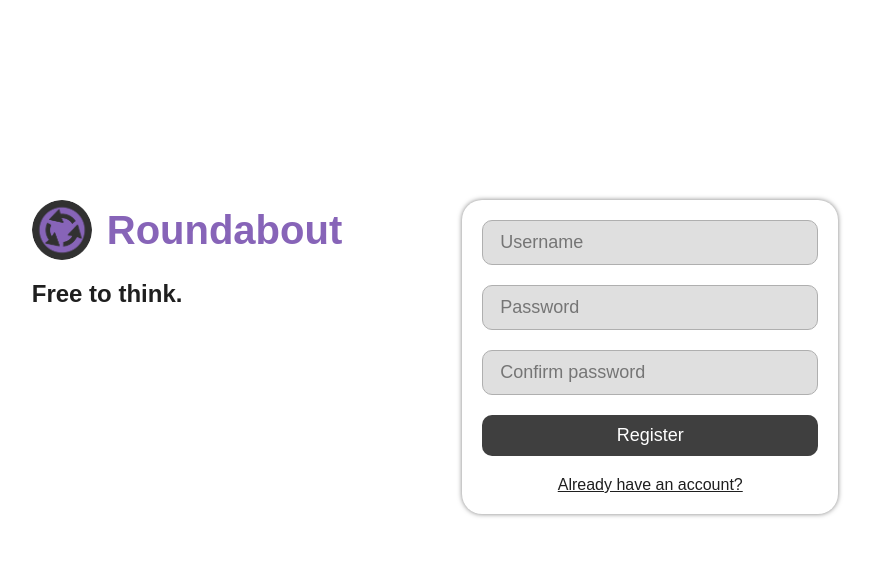
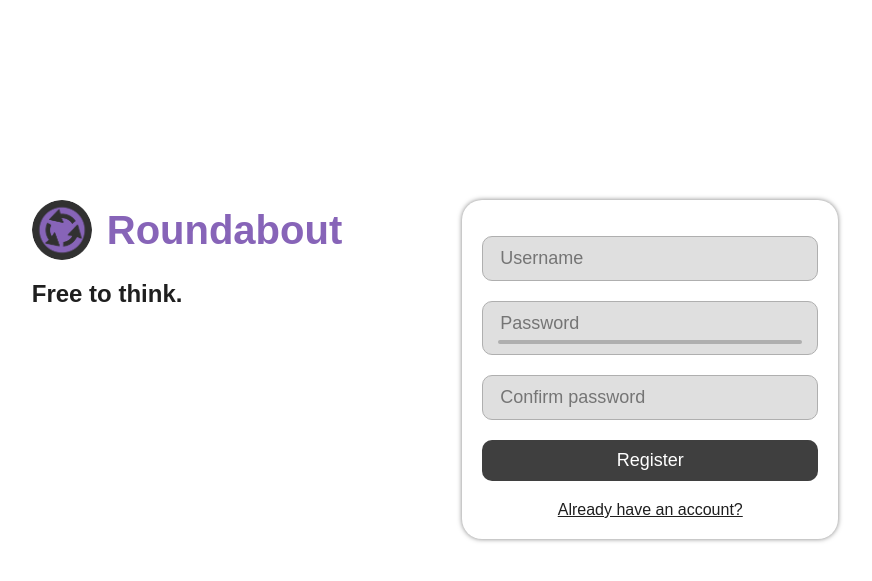
Before and after one commit to Etto48/Roundabout, a Flask app: page /register in a window 1280 px wide. Shown: the top 581 px of the page, without its empty margins (205-1077 px from the left). Run offline with Flask 2, Linux system fonts and the light colour scheme; some libraries are stand-ins or nearby versions.

Commit message:
better login/registration interface

```diff
--- /dev/null
+++ b/Roundabout/static/scripts/password_strenght.js
@@ -0,0 +1,22 @@
+function grade_password(password) {
+    if(password.length==0)
+    {
+        return -1;
+    }
+    if(password.match(/^(?=.*[\!\@\#\$\%\^\&\*\(\)\-\_\=\+\[\]\{\}\;\:\'\"\<\>\,\.\\\|\/\?])(?=.*?[A-Z])(?=.*?[a-z])(?=.*?[0-9]).{8,255}$/))
+    {
+        return 3;
+    }
+    else if(password.match(/^(?=.*?[A-Z])(?=.*?[a-z])(?=.*?[0-9]).{8,255}$/) || password.match(/^(?=.*[\!\@\#\$\%\^\&\*\(\)\-\_\=\+\[\]\{\}\;\:\'\"\<\>\,\.\\\|\/\?])(?=.*?[a-z])(?=.*?[0-9]).{8,255}$/) || password.match(/^(?=.*?[A-Z])(?=.*[\!\@\#\$\%\^\&\*\(\)\-\_\=\+\[\]\{\}\;\:\'\"\<\>\,\.\\\|\/\?])(?=.*?[0-9]).{8,255}$/))
+    {
+        return 2;
+    }
+    else if(password.match(/^(?=.*?[a-z])(?=.*?[0-9]).{8,255}$/) || password.match(/^(?=.*?[A-Z])(?=.*?[0-9]).{8,255}$/))
+    {
+        return 1;
+    }
+    else
+    {
+        return 0;
+    }
+}
--- a/Roundabout/static/scripts/register_login.js
+++ b/Roundabout/static/scripts/register_login.js
@@ -34,17 +34,27 @@ function register() {
                         end_waiting_animation();
                         waiting = false;
                         //TODO: handle registration fail
+                        var ndiv = $("#name-container");
+                        var pdiv = $("#pwd-container");
+                        var cdiv = $("#cpwd-container");
+
                         if(data.why=='nregex')
                         {
                             console.log('Username does not respect the regex');
+                            ndiv.addClass("wrong");
+                            $("#error-text").text("Username must be at least 4 characters, at most 16 and contain only letters, numbers or \"-\" and \"_\"");
                         }
                         else if(data.why=='pregex')
                         {
                             console.log('Password does not respect the regex');
+                            pdiv.addClass("wrong");
+                            $("#error-text").text("Password must be at least 8 characters, and must contain at least one letter and one number");
                         }
                         else if(data.why=='npresent')
                         {
                             console.log('Username already in use');
+                            ndiv.addClass("wrong");
+                            $("#error-text").text("Username is already in use");
                         }
                     }
                 }
@@ -55,6 +65,11 @@ function register() {
             }
         );
         }
+    }
+    else
+    {
+        $("#cpwd-container").addClass("wrong");
+        $("#error-text").text("The two passwords must match");
     }
 }
 
@@ -80,6 +95,7 @@ function login() {
                 else {
                     //login error
                     //TODO: handle registration fail
+                    $("#error-text").text("Wrong username or password");
                     end_waiting_animation();
                     waiting=false;
                 }
@@ -94,8 +110,115 @@ function login() {
     }
 }
 
+
+function register_name_check() {
+    var name = $("#name").val();
+    var ndiv = $("#name-container");
+    if(!name.match(/^[a-zA-Z0-9_-]{4,16}$/))
+    {
+        ndiv.addClass("wrong");
+        //$("#error-text").text("Username must be at least 4 characters, at most 16 and contain only letters, numbers or \"-\" and \"_\"");
+    }
+    else
+    {
+        ndiv.removeClass("wrong");
+        //$("#error-text").text("");
+    }
+}
+
+function register_password_check() {
+    var grade = grade_password($("#password").val());
+    var bar = $("#pwd-strenght")
+    var div = $("#pwd-container");
+    var cdiv = $("#cpwd-container");
+    var pwd = $("#password").val();
+    var cpwd = $("#cpassword").val();
+    var bar_cont = $("#pwd-strenght-bg");
+
+    var good = true;
+    if(pwd != cpwd && cpwd != "") {
+        cdiv.addClass("wrong");
+        //$("#error-text").text("The two passwords must match");
+        good = false
+    }
+    else
+    {
+        cdiv.removeClass("wrong");
+    }
+
+    if(grade == -1)
+    {
+        bar.width("0%");
+        bar.css("background-color","red");
+        div.addClass("wrong");
+        //$("#error-text").text("Password must be at least 8 characters, and must contain at least one letter and one number");
+        good = false;
+    }
+    else if(grade == 0)
+    {
+        bar.width("10%");
+        bar.css("background-color","red");
+        div.addClass("wrong");
+        //$("#error-text").text("Password must be at least 8 characters, and must contain at least one letter and one number");
+        good = false;
+    }
+    else if(grade == 1)
+    {
+        bar.width("40%");
+        bar.css("background-color","orange");
+        div.removeClass("wrong");
+    }
+    else if(grade == 2)
+    {
+        bar.width("70%");
+        bar.css("background-color","green");
+        div.removeClass("wrong");
+    }
+    else if(grade == 3)
+    {
+        bar.width("100%");
+        bar.css("background-color","blue");
+        div.removeClass("wrong");
+    }
+
+    if(good)
+    {
+        //$("#error-text").text("");
+    }
+}
+
+function register_cpassword_check() {
+    var pwd = $("#password").val();
+    var cpwd = $("#cpassword").val();
+    var div = $("#cpwd-container");
+    if(pwd != cpwd) {
+        div.addClass("wrong");
+        //$("#error-text").text("The two passwords must match");
+    }
+    else
+    {
+        div.removeClass("wrong");
+        //$("#error-text").text("");
+    }
+}
+
+function check_login() {
+    $("#error-text").text("");
+}
+
 function enable_register_login(fun)
 {
+    if(fun==register)
+    {
+        $("#name").on("input",register_name_check);
+        $("#password").on("input",register_password_check);
+        $("#cpassword").on("input",register_cpassword_check);
+    }
+    else if(fun=login)
+    {
+        $("#name").on("input",check_login);
+        $("#password").on("input",check_login);
+    }
     $("#submit").click(fun);
     $("body").keydown(function (event) {
         if (event.key == "Enter") {
--- /dev/null
+++ b/Roundabout/static/scripts/text_counter.js
@@ -0,0 +1,3 @@
+function count_text_and_update_counter(counter_id,textarea_id,max_count) {
+    $(counter_id).text($(textarea_id).val().length+"/"+max_count);
+}
--- a/Roundabout/static/style/global.css
+++ b/Roundabout/static/style/global.css
@@ -90,3 +90,18 @@ input[type="checkbox"]:checked:after {
 canvas {
     transition: background-color 100ms;
 }
+
+.loading-bar-bg {
+    width: 100%;
+    height: 4px;
+    background-color: var(--bg3);
+    border-radius: 3px;
+}
+
+.loading-bar {
+    height: 100%;
+    border-radius: 3px;
+    transition: 200ms;
+    width: 0;
+    background-color: red;
+}
--- a/Roundabout/static/style/login.css
+++ b/Roundabout/static/style/login.css
@@ -39,6 +39,11 @@
     background-repeat: no-repeat;
 }
 
+#error-text {
+    width: 300px;
+    color: red;
+}
+
 
 main {
     grid-column: 3;
@@ -60,6 +65,13 @@ main .input-container {
     padding: 10px 15px 10px 15px;
     border-radius: 10px;
     border: 1px solid var(--bg3);
+    display: flex;
+    flex-direction: column;
+    align-items: center;
+}
+
+main .input-container.wrong {
+    border: 1px solid red;
 }
 
 main input {
@@ -96,6 +108,16 @@ main #submit.waiting span {
     opacity: 0;
 }
 
+#pwd-strenght-bg {
+    width: 100%;
+    margin: 5px 0 0 0;
+    height: 4px;
+}
+
+#pwd-container {
+    transition: all 100ms;
+}
+
 @media only screen and (max-width: 900px) {
     #container {
         padding-top: 150px;
--- a/Roundabout/static/style/new-post-overlay.css
+++ b/Roundabout/static/style/new-post-overlay.css
@@ -95,6 +95,15 @@
     align-items: center;
 }
 
+#new-post-bar #create-post {
+    order: 1;
+}
+
+#new-post-bar #text-counter {
+    order: 2;
+    margin-right: 20px;
+}
+
 #create-post {
     width: fit-content;
     height: fit-content;
--- a/Roundabout/templates/login.html
+++ b/Roundabout/templates/login.html
@@ -12,6 +12,7 @@
         {% include "register-login-logo.html" %}
         <main>
             <form>
+                <p id="error-text"></p>
                 <div class="input-container">
                     <input id="name" type="text" name="name" placeholder="Username">
                 </div>
--- a/Roundabout/templates/register.html
+++ b/Roundabout/templates/register.html
@@ -5,6 +5,7 @@
     {% include "head.html" %}
     <link rel="stylesheet" href="/static/style/login.css" />
     <title>Register - Roundabout</title>
+    <script src="/static/scripts/password_strenght.js"></script>
 </head>
 
 <body>
@@ -12,13 +13,19 @@
         {% include "register-login-logo.html" %}
         <main>
             <form>
-                <div class="input-container">
+                <p id="error-text">
+                </p>
+                <div class="input-container" id="name-container">
                     <input id="name" type="text" name="name" placeholder="Username">
                 </div>
-                <div class="input-container">
+                <div class="input-container" id="pwd-container">
                     <input id="password" type="password" name="password" placeholder="Password">
+                    <div class="loading-bar-bg" id="pwd-strenght-bg">
+                        <div class="loading-bar" id="pwd-strenght">
+                        </div>
+                    </div>
                 </div>
-                <div class="input-container">
+                <div class="input-container" id="cpwd-container">
                     <input id="cpassword" type="password" name="cpassword" placeholder="Confirm password">
                 </div>
                 <div id="submit" role="button"><span>Register</span></div>
```
Also changed, not shown: Roundabout/api.py (+6 -1 lines), Roundabout/static/style/comments.css (+9 -0 lines), Roundabout/templates/header.html (+9 -1 lines), Roundabout/templates/post.html (+9 -1 lines).
